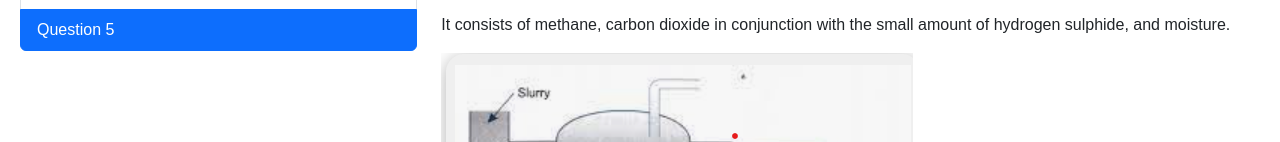
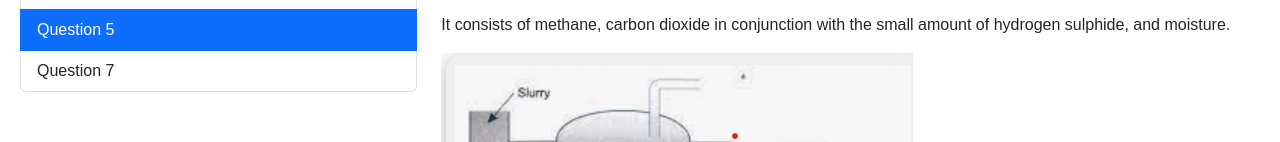
Before and after one commit to Chandan0001/sciencechapter1, a plain HTML site: page index.html in a window 1280 px wide. Shown: the part 334-476 px from the top of the page. Drawn offline with nearby package versions, Linux system fonts and the light colour scheme.

Commit message:
Update index.html
added

```diff
--- a/index.html
+++ b/index.html
@@ -67,6 +67,7 @@
             <a class="list-group-item list-group-item-action" href="#list-item-4">Question 4</a>
             <a class="list-group-item list-group-item-action" href="#list-item-5">Question 5</a>
               <a class="list-group-item list-group-item-action" href="#list-item-5">Question 5</a>
+              <a class="list-group-item list-group-item-action" href="#list-item-7">Question 7</a>
           </div>
         </div>
         <div class="col-8">
```
